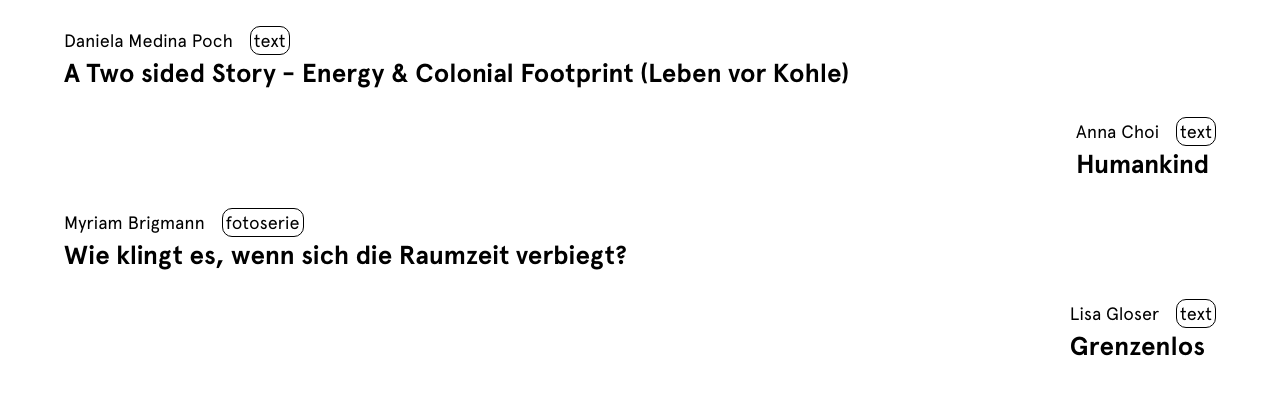
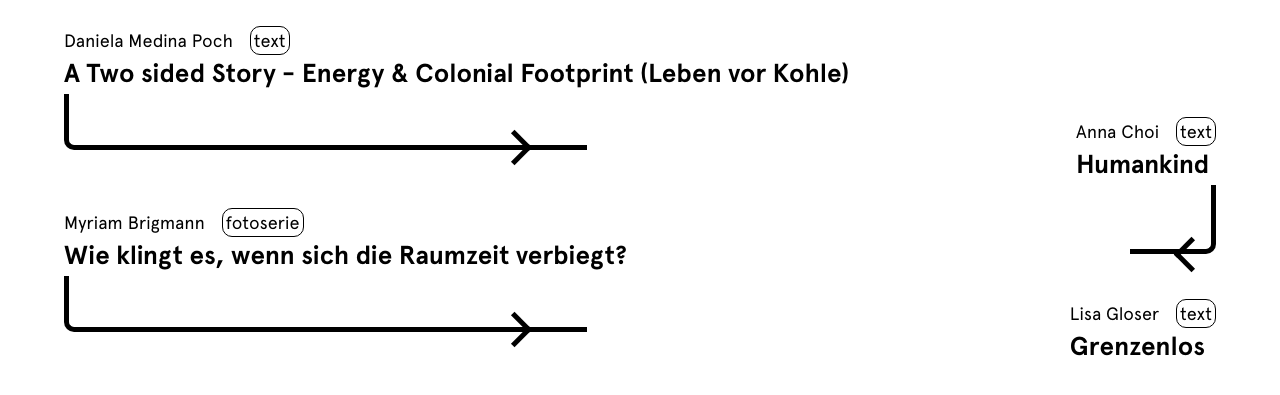
Before and after one commit to Eigenart-Magazin/front-end, a website: page heute.html in a window 1280 px wide. Shown: the part 71-466 px from the top of the page. Drawn offline with nearby package versions, Linux system fonts and the light colour scheme; files that its build step writes are made by us from their sources.

Commit message:
Add dummy arrows for example

```diff
--- a/scss/article.scss
+++ b/scss/article.scss
@@ -23,11 +23,69 @@
 
 .artwork-list {
     &__item {
+        position: relative;
         margin: 1.5rem 0;
     }
 
     &__item:nth-child(even) {
         text-align: right;
+    }
+
+    &__item:nth-child(even)::before {
+        content: ' ';
+        border: 5px solid #000;
+        border-top: 0;
+        border-right: 0;
+        position: absolute;
+        top: -30%;
+        left: 0;
+        height: 80%;
+        width: 45%;
+        border-bottom-left-radius: 10px;
+    }
+
+    &__item:nth-child(even)::after {
+        content: ' ';
+        border: 5px solid #000;
+        transform: rotate(45deg);
+        position: absolute;
+        left: 38%; /* use proper measures */
+        top: 33%; /* use proper measures */
+        width: 20px;
+        height: 20px;
+        border-left: 0;
+        border-bottom: 0;
+
+    }
+
+    &__item:nth-child(odd)::before {
+        content: ' ';
+        border: 5px solid #000;
+        border-top: 0;
+        border-left: 0;
+        position: absolute;
+        top: -30%;
+        right: 0;
+        height: 100%;
+        width: 7%;
+        border-bottom-right-radius: 10px;
+    }
+
+    &__item:nth-child(odd)::after {
+        content: ' ';
+        border: 5px solid #000;
+        transform: rotate(45deg);
+        position: absolute;
+        right: 1%; /* use proper measures */
+        top: 58%; /* use proper measures */
+        width: 20px;
+        height: 20px;
+        border-top: 0;
+        border-right: 0;
+    }
+
+    &__item:nth-child(1)::before, &__item:nth-child(1)::after {
+        display: none;
     }
 }
 
```
